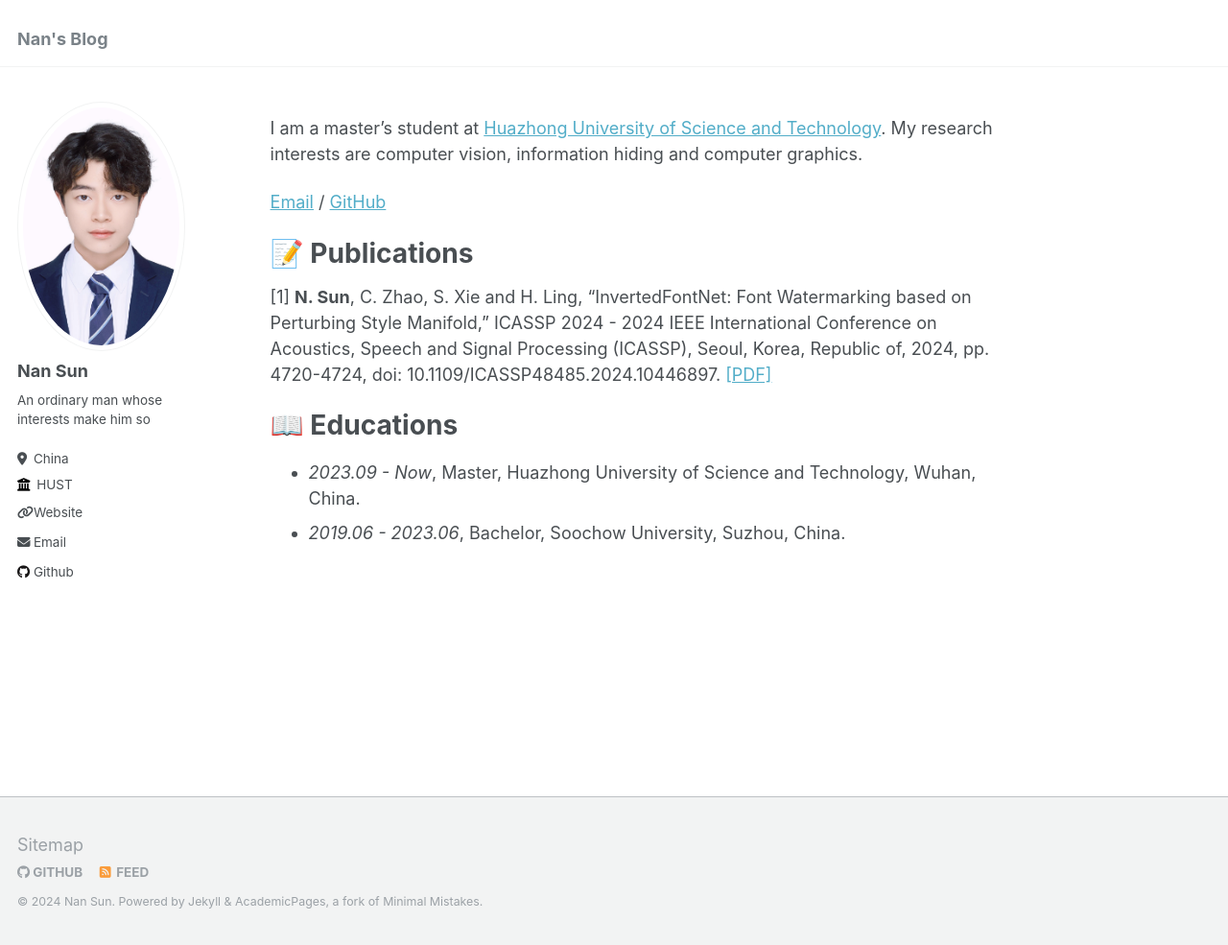
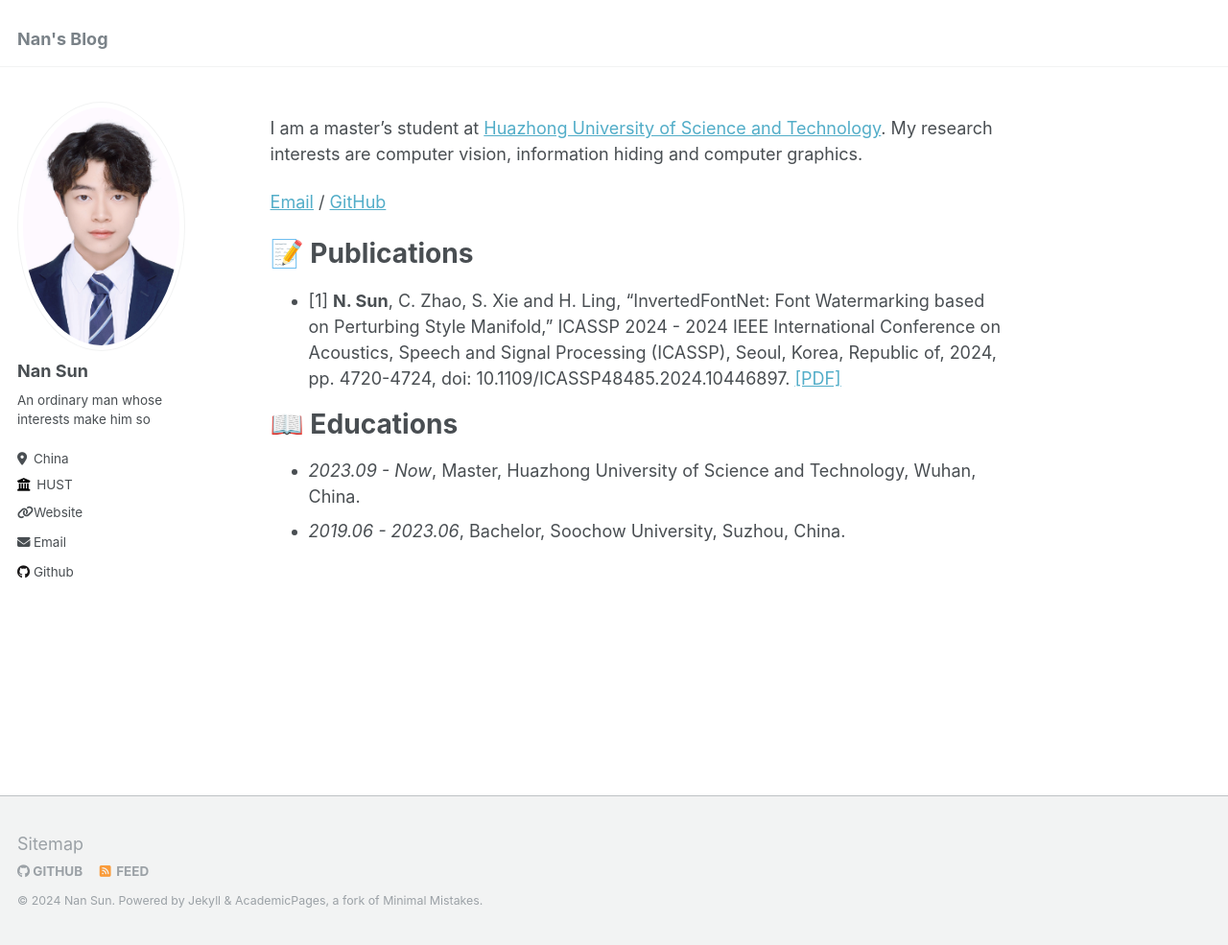
Before and after one commit to FALLANGELZOU/fallangelzou.github.io, a Jekyll site: the page built from _pages/about.md, in a window 1280 px wide and 985 px high. Shown: the whole window at 96% size. Built offline with Jekyll 4.4.1, drawn with Linux system fonts in a browser that asks for light colours.

Commit message:
modify publication

```diff
--- a/_pages/about.md
+++ b/_pages/about.md
@@ -13,7 +13,7 @@ I am a master's student at [Huazhong University of Science and Technology](https
 [Email](mailto:sunnan@hust.edu.cn) / [GitHub](https://github.com/FALLANGELZOU)
 
 # 📝 Publications
-[1] **N. Sun**, C. Zhao, S. Xie and H. Ling, "InvertedFontNet: Font Watermarking based on Perturbing Style Manifold," ICASSP 2024 - 2024 IEEE International Conference on Acoustics, Speech and Signal Processing (ICASSP), Seoul, Korea, Republic of, 2024, pp. 4720-4724, doi: 10.1109/ICASSP48485.2024.10446897. [\[PDF\]](https://ieeexplore.ieee.org/document/10446897)
+- [1] **N. Sun**, C. Zhao, S. Xie and H. Ling, "InvertedFontNet: Font Watermarking based on Perturbing Style Manifold," ICASSP 2024 - 2024 IEEE International Conference on Acoustics, Speech and Signal Processing (ICASSP), Seoul, Korea, Republic of, 2024, pp. 4720-4724, doi: 10.1109/ICASSP48485.2024.10446897. [\[PDF\]](https://ieeexplore.ieee.org/document/10446897)
 
 # 📖 Educations
 - *2023.09 - Now*, Master, Huazhong University of Science and Technology, Wuhan, China.
```
